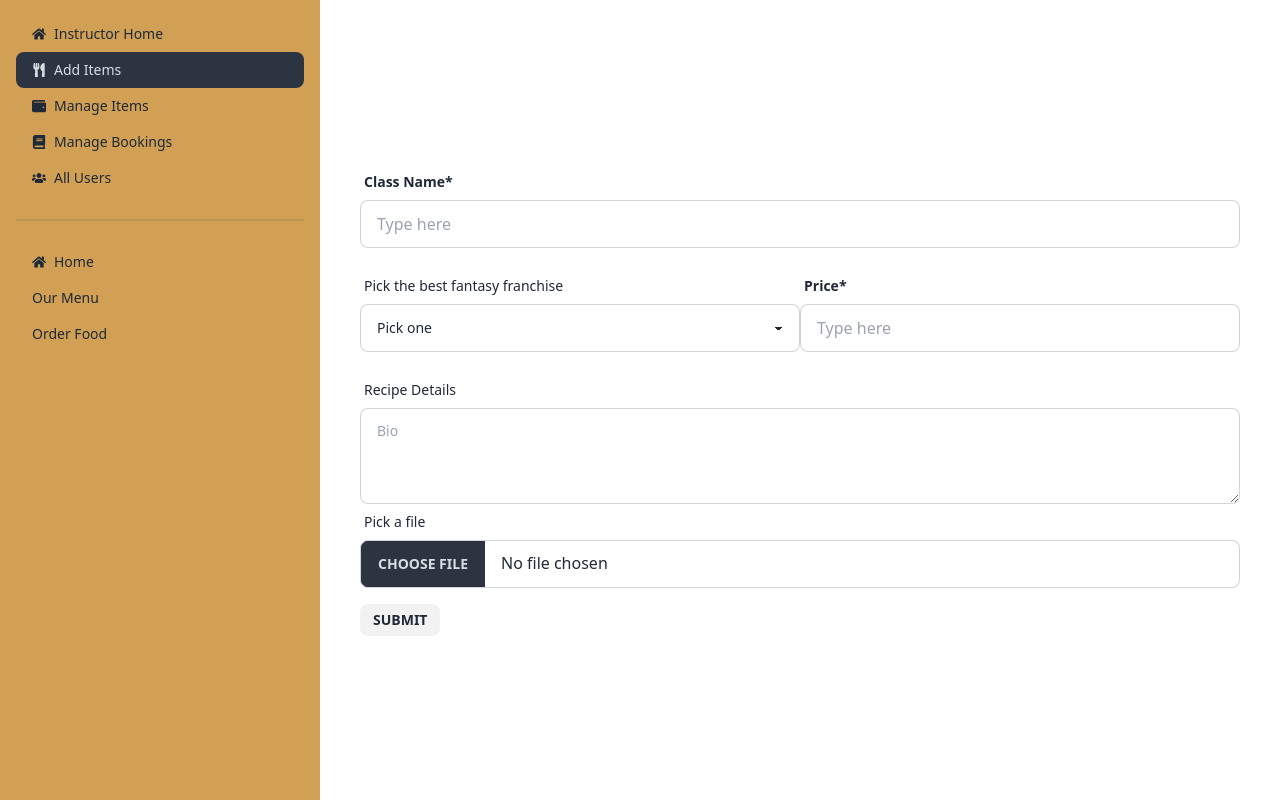
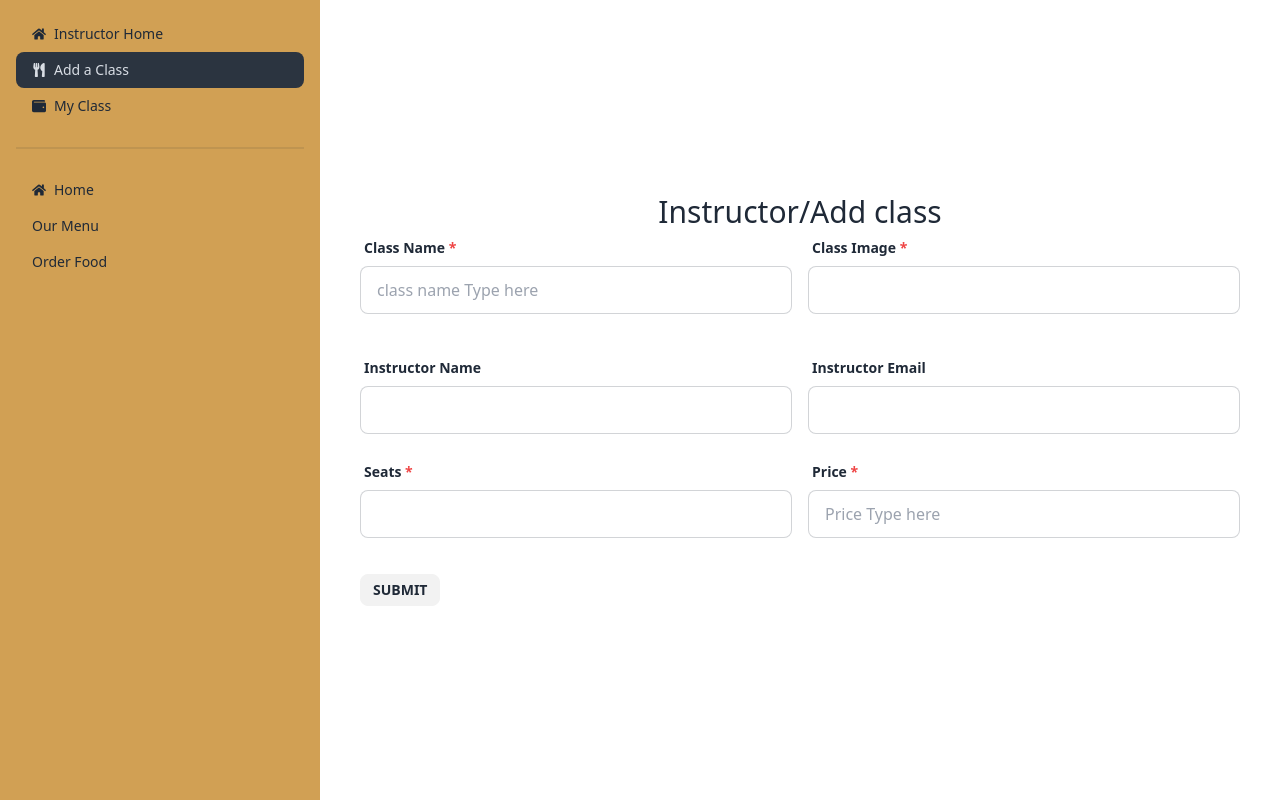
Before and after one commit to johurulHaque/summer-camp-client, a React (Vite) app: page /dashboard/addClasses in a window 1280 px wide. Built offline with nearby package versions, Linux system fonts and the light colour scheme; no server answers.

Commit message:
instructor add classess is added

```diff
--- a/package.json
+++ b/package.json
@@ -11,6 +11,7 @@
   },
   "dependencies": {
     "@tanstack/react-query": "^4.29.12",
+    "axios": "^1.4.0",
     "firebase": "^9.22.1",
     "localforage": "^1.10.0",
     "match-sorter": "^6.3.1",
--- a/src/Layout/Dashboard.jsx
+++ b/src/Layout/Dashboard.jsx
@@ -50,10 +50,8 @@ const Dashboard = () => {
                     {
                         isInstructor && <>
                             <li><NavLink to="/dashboard/"><FaHome></FaHome> Instructor Home</NavLink></li>
-                            <li><NavLink to="/dashboard/addClasses"> <FaUtensils></FaUtensils> Add Items</NavLink></li>
-                            <li><NavLink to="/dashboard/"><FaWallet></FaWallet> Manage Items</NavLink></li>
-                            <li><NavLink to="/dashboard/"><FaBook></FaBook> Manage Bookings</NavLink></li>
-                            <li><NavLink to="/dashboard/"><FaUsers></FaUsers> All Users</NavLink></li>
+                            <li><NavLink to="/dashboard/addClasses"> <FaUtensils></FaUtensils> Add a Class</NavLink></li>
+                            <li><NavLink to="/dashboard/myClasses"><FaWallet></FaWallet> My Class</NavLink></li>
                         </>
                         }
 
--- a/src/Routes/Routes.jsx
+++ b/src/Routes/Routes.jsx
@@ -5,6 +5,7 @@ import Register from "../pages/Register/Register";
 import Home from "../pages/Home/Home/Home";
 import Dashboard from "../Layout/Dashboard";
 import AddClasses from "../pages/Dashboard/Instructor/AddClasses";
+import MyClass from "../pages/Dashboard/Instructor/MyClass";
 
 export const router = createBrowserRouter([
   {
@@ -33,6 +34,10 @@ export const router = createBrowserRouter([
         path: "addClasses",
         element: <AddClasses></AddClasses>,
       },
+      {
+        path: "myClasses",
+        element: <MyClass></MyClass>,
+      },
 
     ]
   },
--- /dev/null
+++ b/src/hooks/useAuth.jsx
@@ -0,0 +1,9 @@
+import { useContext } from "react"
+import { AuthContext } from "../providers/AuthProvider";
+
+const useAuth = () => {
+    const auth = useContext(AuthContext);
+    return auth;
+}
+
+export default useAuth;
--- /dev/null
+++ b/src/hooks/useAxiosSecure.jsx
@@ -0,0 +1,41 @@
+import { useEffect } from "react";
+import axios from "axios";
+import { useNavigate } from "react-router-dom";
+import useAuth from "./useAuth";
+
+const axiosSecure = axios.create({
+  baseURL: "http://localhost:5000",
+});
+
+const useAxiosSecure = () => {
+  const { logOut } = useAuth();
+  const navigate = useNavigate();
+
+  useEffect(() => {
+    axiosSecure.interceptors.request.use((config) => {
+      const token = localStorage.getItem("access-token");
+      if (token) {
+        config.headers.Authorization = `Bearer ${token}`;
+      }
+      return config;
+    });
+
+    axiosSecure.interceptors.response.use(
+      (response) => response,
+      async (error) => {
+        if (
+          error.response &&
+          (error.response.status === 401 || error.response.status === 403)
+        ) {
+          await logOut();
+          navigate("/login");
+        }
+        return Promise.reject(error);
+      }
+    );
+  }, [logOut, navigate]);
+
+  return [axiosSecure];
+};
+
+export default useAxiosSecure;
--- /dev/null
+++ b/src/hooks/useClasses.jsx
@@ -0,0 +1,23 @@
+
+import useAxiosSecure from './useAxiosSecure';
+import useAuth from './useAuth';
+import { useQuery } from '@tanstack/react-query';
+const useClasses = () => {
+    const { user, loading } = useAuth();
+    // const token = localStorage.getItem('access-token');
+    const [axiosSecure] = useAxiosSecure();
+    const { refetch, data: classes = [] } = useQuery({
+        queryKey: ['class', user?.email],
+        enabled: !loading,
+        queryFn: async () => {
+            // const res = await axiosSecure(`/class?email=${user?.email}`)
+            const res = await axiosSecure(`/class?email=jony@gmail.com`)
+            console.log('res from axios', res)
+            return res.data;
+        },
+    })
+
+    return [classes, refetch]
+
+}
+export default useClasses;
--- a/src/main.jsx
+++ b/src/main.jsx
@@ -4,11 +4,16 @@ import "./index.css";
 import { RouterProvider } from "react-router-dom";
 import { router } from "./Routes/Routes.jsx";
 import AuthProvider from "./providers/AuthProvider";
+import { QueryClient, QueryClientProvider } from "@tanstack/react-query";
+
+const queryClient = new QueryClient()
 
 ReactDOM.createRoot(document.getElementById("root")).render(
   <AuthProvider>
-    <div className="max-w-screen-xl mx-auto">
-      <RouterProvider router={router} />
-    </div>
+    <QueryClientProvider client={queryClient}>
+      <div className="max-w-screen-xl mx-auto">
+        <RouterProvider router={router} />
+      </div>
+    </QueryClientProvider>
   </AuthProvider>
 );
--- a/src/pages/Dashboard/Instructor/AddClasses.jsx
+++ b/src/pages/Dashboard/Instructor/AddClasses.jsx
@@ -1,13 +1,12 @@
-
 import { useForm } from "react-hook-form";
-// import useAxiosSecure from "../../../hooks/useAxiosSecure";
 import Swal from "sweetalert2";
+import useAxiosSecure from "../../../hooks/useAxiosSecure";
 
 // const image_hosting_token = import.meta.env.VITE_Image_upload_token;
 
 const AddClasses = () => {
-//   const [axiosSecure] = useAxiosSecure();
-//   const image_hosting_url = `https://api.imgbb.com/1/upload?key=${image_hosting_token}`;
+  const [axiosSecure] = useAxiosSecure();
+  //   const image_hosting_url = `https://api.imgbb.com/1/upload?key=${image_hosting_token}`;
 
   const {
     register,
@@ -17,71 +16,67 @@ const AddClasses = () => {
   } = useForm();
 
   const onSubmit = (data) => {
-    // const formData = new FormData();
-    // formData.append("image", data.image[0]);
 
+    const { name, image, price, instructorName, instructorEmail,seat } = data;
+    const classInfo = {
+      name,
+      image,
+      price: parseFloat(price),
+      instructorName,
+      instructorEmail,
+      seat,
+      status:"pending",
+      enrolledStudent: 0,
+    };
+    console.log(classInfo)
+
+    axiosSecure.post("/class", classInfo).then((data) => {
+        if (data.data.acknowledged) {
+        //   reset();
+          Swal.fire({
+            position: "top-end",
+            icon: "success",
+            title: "Your work has been saved",
+            showConfirmButton: false,
+            timer: 1500,
+          });
+        }
+      });
   };
 
   return (
     <div className="w-full px-10">
+      <h3 className="text-center text-3xl">Instructor/Add class</h3>
 
       <form onSubmit={handleSubmit(onSubmit)}>
-        <div className="form-control w-full mb-4">
-          <label className="label">
-            <span className="label-text font-semibold">Class Name*</span>
-          </label>
-          <input
-            type="text"
-            {...register("name", { required: true, maxLength: 120 })}
-            placeholder="Type here"
-            className="input input-bordered w-full "
-          />
-        </div>
-        <div className="flex my-5">
-          <div className="form-control w-full ">
+        <div className="flex gap-4">
+          <div className="form-control w-full mb-4">
             <label className="label">
-              <span className="label-text">
-                Pick the best fantasy franchise
+              <span className="label-text font-semibold">
+                Class Name <span className="text-red-500 ">*</span>
               </span>
             </label>
-            <select
-              defaultValue="Pick one"
-              className="select select-bordered"
-              {...register("category", { required: true })}
-            >
-              <option disabled>Pick one</option>
-              <option>pizza</option>
-              <option>Salad</option>
-              <option>Drinks</option>
-              <option>Dessert</option>
-              <option>Soup</option>
-            </select>
+            <input
+              type="text"
+              {...register("name", { required: true, maxLength: 120 })}
+              placeholder="class name Type here"
+              className="input input-bordered w-full"
+            />
           </div>
           <div className="form-control w-full ">
             <label className="label">
-              <span className="label-text font-semibold">Price*</span>
+              <span className="label-text font-semibold">
+                Class Image <span className="text-red-500 ">*</span>
+              </span>
             </label>
             <input
-              type="number"
-              {...register("price", { required: true, maxLength: 120 })}
-              placeholder="Type here"
-              className="input input-bordered w-full "
+              type="url"
+              {...register("image", { required: true })}
+              className="file-input file-input-bordered w-full "
             />
           </div>
         </div>
-
-        <div className="form-control">
-          <label className="label">
-            <span className="label-text">Recipe Details</span>
-          </label>
-          <textarea
-            className="textarea textarea-bordered h-24"
-            {...register("recipe", { required: true, maxLength: 120 })}
-            placeholder="Bio"
-          ></textarea>
-        </div>
-
-        <div className="form-control w-full ">
+        {/* <div className="form-control w-full ">
           <label className="label">
             <span className="label-text">Pick a file</span>
           </label>
@@ -90,7 +85,68 @@ const AddClasses = () => {
             {...register("image", { required: true, maxLength: 120 })}
             className="file-input file-input-bordered w-full "
           />
+        </div> */}
+        <div className="flex my-5 gap-4">
+          <div className="form-control w-full ">
+            <label className="label">
+              <span className="label-text font-semibold">Instructor Name </span>
+            </label>
+            <input
+              type="text"
+              {...register("instructorName", {
+                required: true,
+                maxLength: 120,
+              })}
+              //   defaultValue="jony@gmailcom"
+              className="input input-bordered w-full "
+            />
+          </div>
+          <div className="form-control w-full ">
+            <label className="label">
+              <span className="label-text font-semibold">Instructor Email</span>
+            </label>
+            <input
+              type="email"
+              {...register("instructorEmail", {
+                required: true,
+                maxLength: 120,
+              })}
+              className="input input-bordered w-full "
+            />
+          </div>
         </div>
+
+        <div className="flex my-5 gap-4">
+
+
+          <div className="form-control w-full ">
+            <label className="label">
+              <span className="label-text font-semibold">
+                Seats<span className="text-red-500 "> *</span>
+              </span>
+            </label>
+            <input
+              type="number"
+              {...register("seat", { required: true, maxLength: 120 })}
+            //   placeholder="Price Type here"
+              className="input input-bordered w-full "
+            />
+          </div>
+          <div className="form-control w-full ">
+            <label className="label">
+              <span className="label-text font-semibold">
+                Price<span className="text-red-500 "> *</span>
+              </span>
+            </label>
+            <input
+              type="number"
+              {...register("price", { required: true, maxLength: 120 })}
+              placeholder="Price Type here"
+              className="input input-bordered w-full "
+            />
+          </div>
+        </div>
+
         <input className="btn btn-sm mt-4" type="submit" value="submit" />
       </form>
     </div>
--- /dev/null
+++ b/src/pages/Dashboard/Instructor/MyClass.jsx
@@ -0,0 +1,14 @@
+import React from 'react';
+import useClasses from '../../../hooks/useClasses';
+
+const MyClass = () => {
+    const [classes] = useClasses();
+    console.log("[classes]",classes)
+    return (
+        <div>
+
+        </div>
+    );
+};
+
+export default MyClass;
```
Also changed, not shown: src/providers/AuthProvider.jsx (+9 -9 lines), 1 other file (tests, documents, lock files or other folders).
